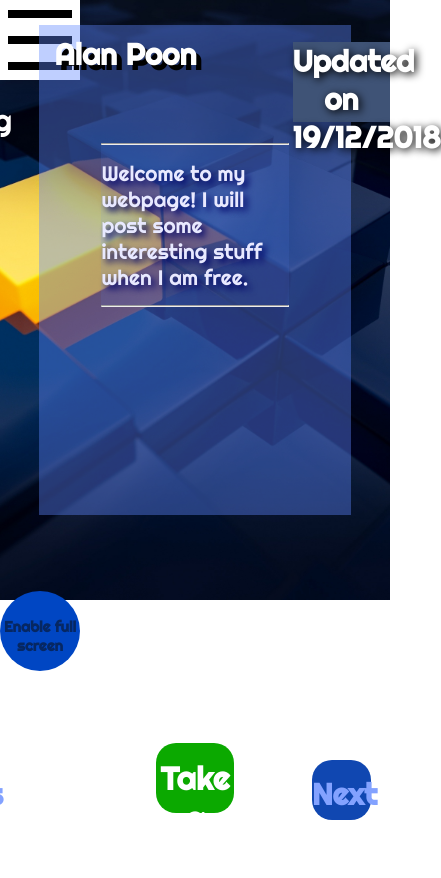
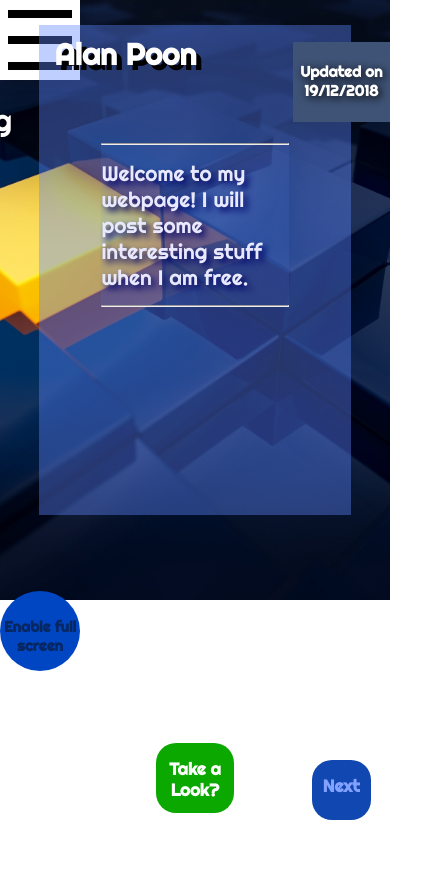
Before and after one commit to MRSlothAlan/MRSlothAlan.github.io, a plain HTML site: page index.html in a window 390 px wide. Shown: the whole page, 441 px wide, since content can reach past the window. After the commit the page ends 844 px from the top, so only its background shows below. Drawn offline with Linux system fonts and the light colour scheme.

Commit message:
Update main_page.css
Add mobile-friendly layout

```diff
--- a/CSS/main_page.css
+++ b/CSS/main_page.css
@@ -128,3 +128,13 @@
 #next_button{
   right: 5%;
 }
+@media (max-width: 700px){
+  #Edit_date h4{
+    font-size: 15px;
+    margin-top: 20px;
+  }
+  #previous_button h4,#next_button h4, #Enter_button_text{
+    font-size: 17px;
+  }
+
+}
```
